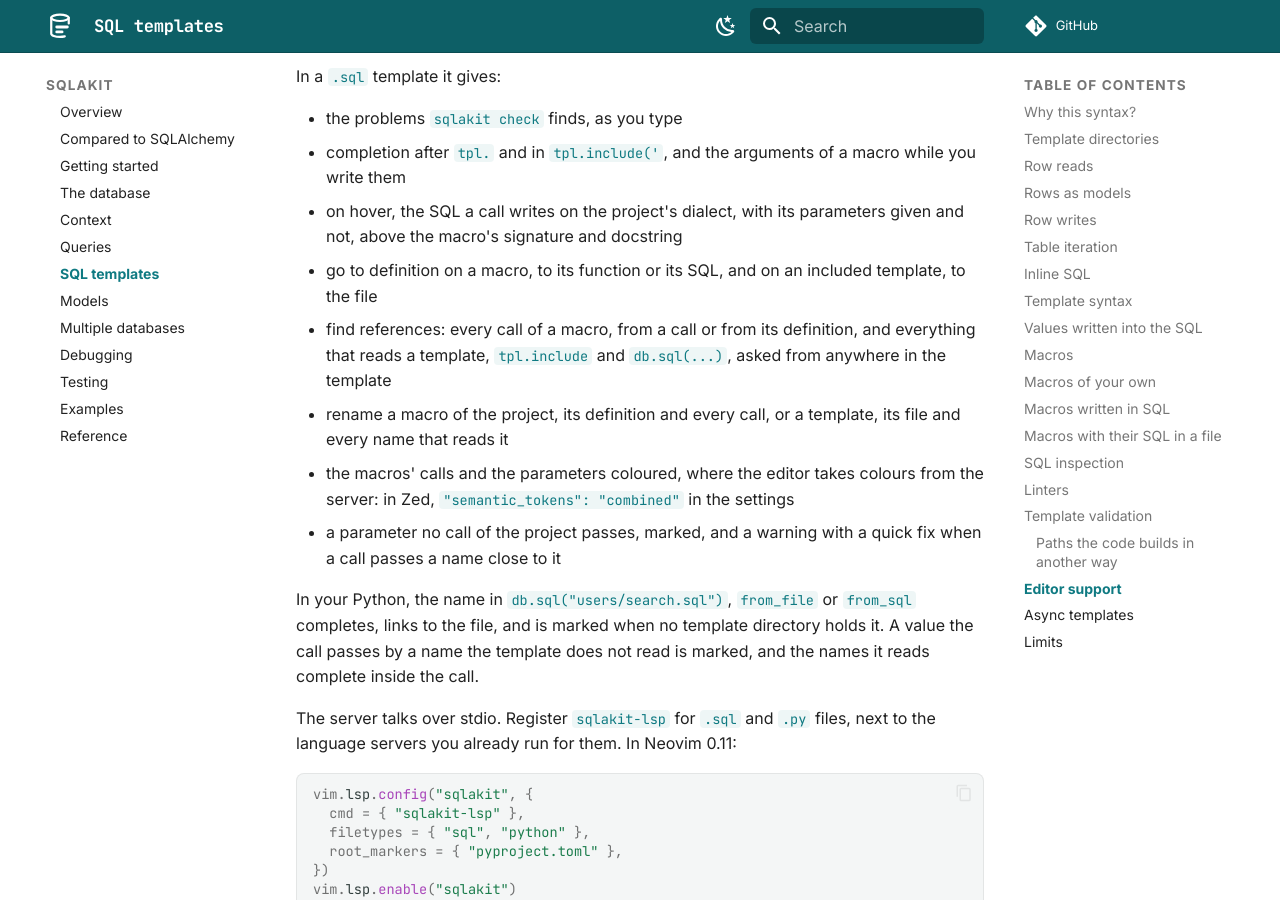
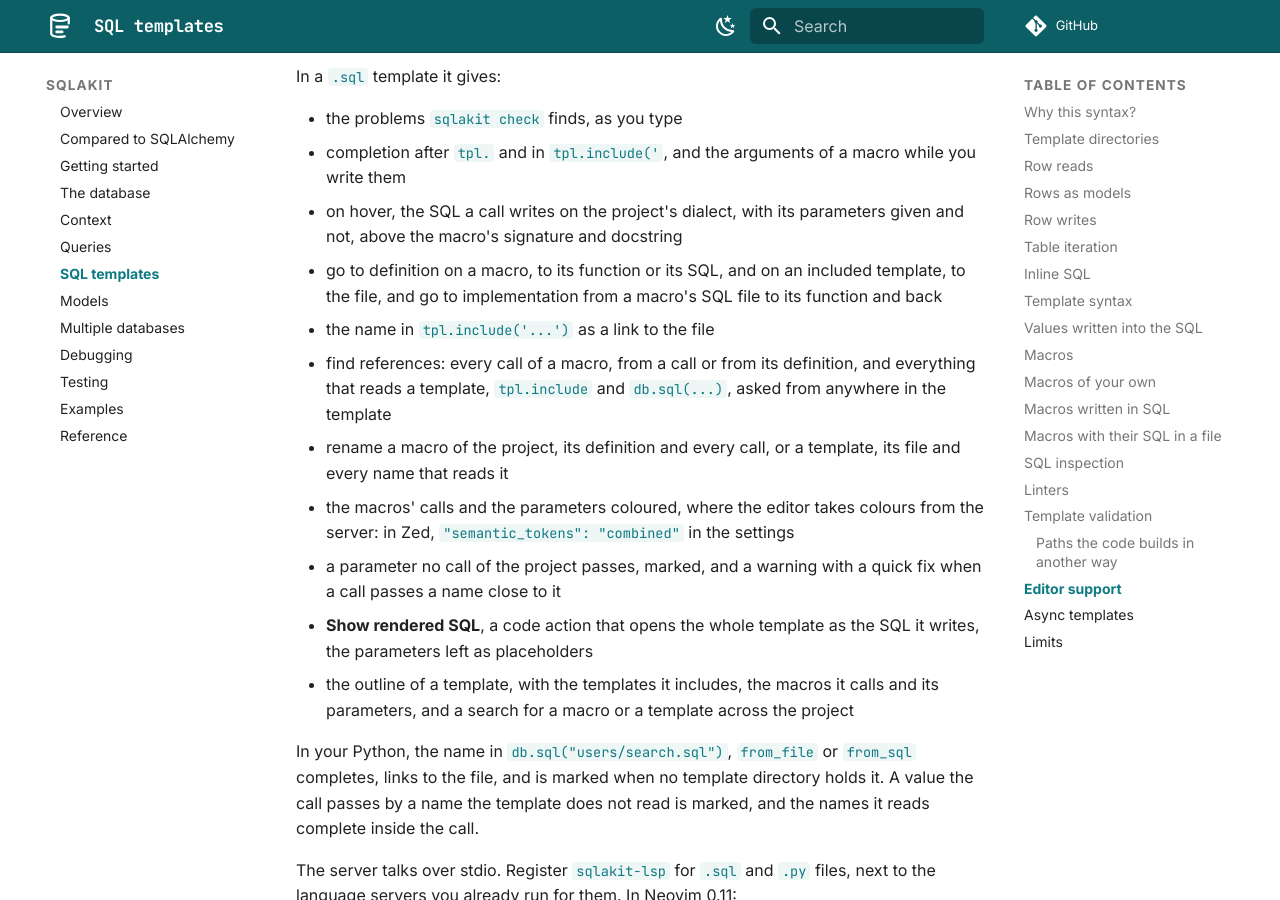
Before and after one commit to antonrh/sqlakit, an MkDocs documentation site: the page built from docs/sql.md, in a window 1280 px wide and 900 px high, scrolled down 15585 px. Built offline with MkDocs 1.6.1 and Material for MkDocs 9.7.7, drawn with Linux system fonts in a browser that asks for light colours; comment, search, counter and statistics services are not loaded.

Commit message:
Static reading: walk public, the editor docs list every feature of sqlakit-lsp

```diff
--- a/docs/sql.md
+++ b/docs/sql.md
@@ -736,7 +736,9 @@
 - on hover, the SQL a call writes on the project's dialect, with its parameters
   given and not, above the macro's signature and docstring
 - go to definition on a macro, to its function or its SQL, and on an included
-  template, to the file
+  template, to the file, and go to implementation from a macro's SQL file to
+  its function and back
+- the name in `tpl.include('...')` as a link to the file
 - find references: every call of a macro, from a call or from its definition,
   and everything that reads a template, `tpl.include` and `db.sql(...)`, asked
   from anywhere in the template
@@ -746,6 +748,11 @@
   from the server: in Zed, `"semantic_tokens": "combined"` in the settings
 - a parameter no call of the project passes, marked, and a warning with a
   quick fix when a call passes a name close to it
+- **Show rendered SQL**, a code action that opens the whole template as the
+  SQL it writes, the parameters left as placeholders
+- the outline of a template, with the templates it includes, the macros it
+  calls and its parameters, and a search for a macro or a template across the
+  project
 
 In your Python, the name in `db.sql("users/search.sql")`, `from_file` or
 `from_sql` completes, links to the file, and is marked when no template
```
Also changed, not shown: 1 other file.
